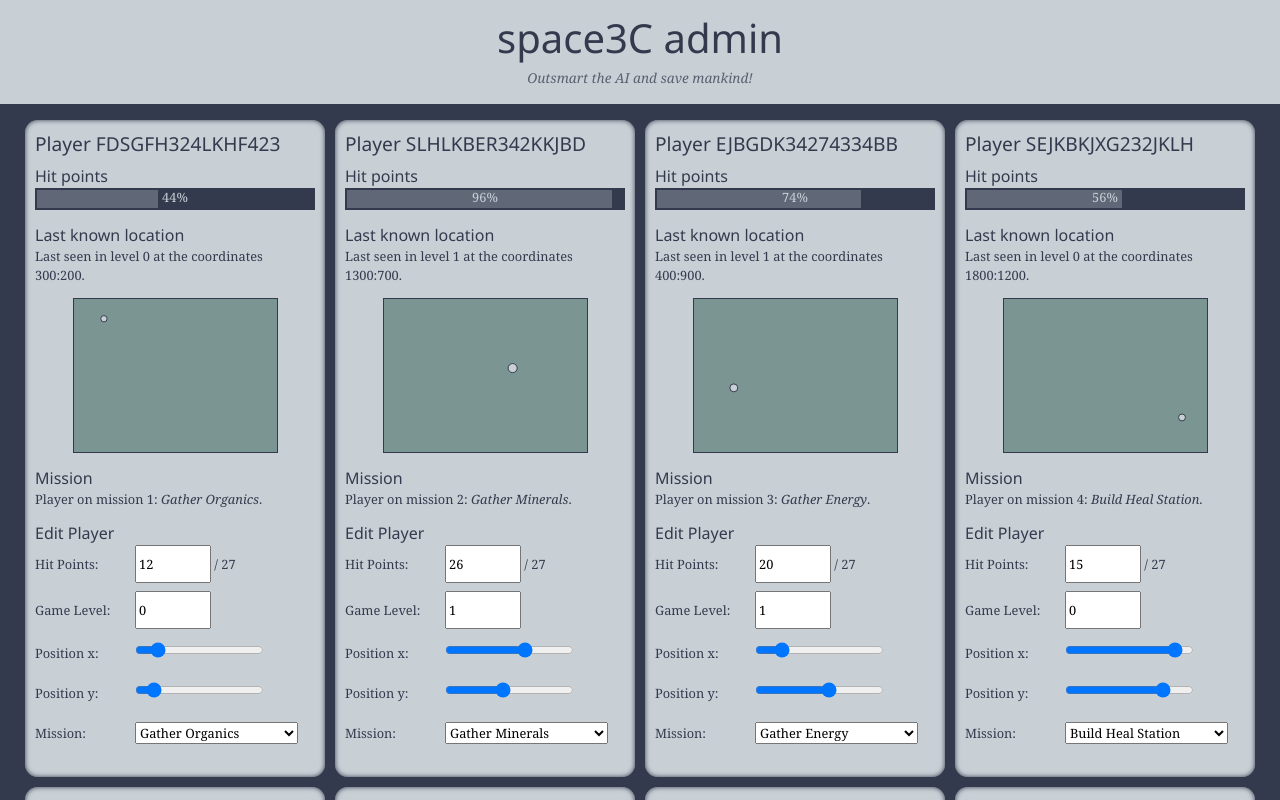
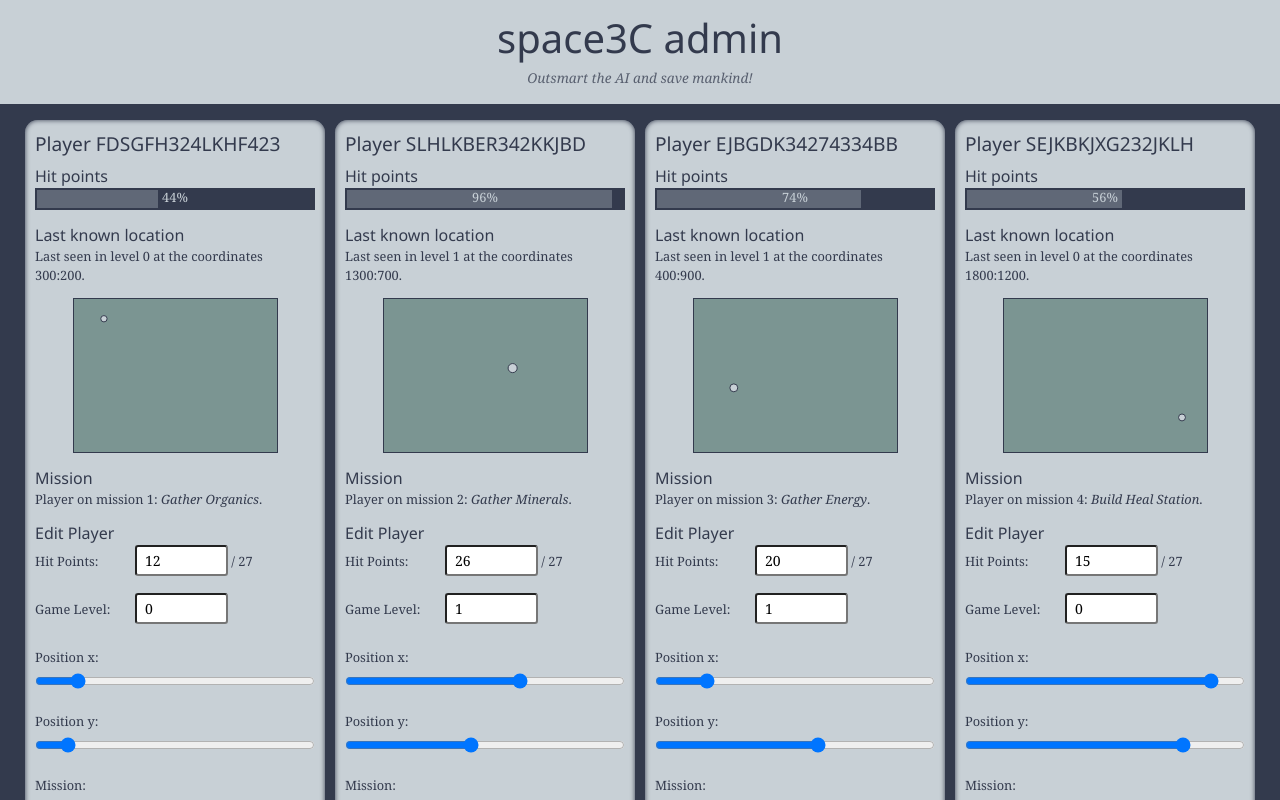
Before and after one commit to ebabel-games/space3c-admin, an Angular app: page / in a window 1280 px wide. Shown: the top 800 px of the page. Built offline with nearby package versions, Linux system fonts and the light colour scheme.

Commit message:
Start using some of Bootstrap styling.

```diff
--- a/src/app/players/players.component.html
+++ b/src/app/players/players.component.html
@@ -28,34 +28,34 @@
     <p>Player on mission {{player.mission.id}}: <em>{{player.mission.title}}</em>.</p>
 
     <h3>Edit Player</h3>
-    <div>
+    <div class="form-group">
       <label>
         <span>Hit Points:</span>
-        <input type="number" [(ngModel)]="player.hitPoints" placeholder="27" min="0" max="27"> / {{player.maxHitPoints}}
+        <input type="number" [(ngModel)]="player.hitPoints" placeholder="27" min="0" max="27" class="form-control-sm"> / {{player.maxHitPoints}}
       </label>
     </div>
-    <div>
+    <div class="form-group">
       <label>
         <span>Game Level:</span>
-        <input type="number" [(ngModel)]="player.level" placeholder="0" min="0" max="10">
+        <input type="number" [(ngModel)]="player.level" placeholder="0" min="0" max="10" class="form-control-sm">
       </label>
     </div>
-    <div>
+    <div class="form-group">
       <label>
         <span>Position x:</span>
-        <input type="range" [(ngModel)]="player.x" min="64" max="1984" step="64">
+        <input type="range" [(ngModel)]="player.x" min="64" max="1984" step="64" class="form-control-range">
       </label>
     </div>
-    <div>
+    <div class="form-group">
       <label>
         <span>Position y:</span>
-        <input type="range" [(ngModel)]="player.y" min="64" max="1489">
+        <input type="range" [(ngModel)]="player.y" min="64" max="1489" class="form-control-range">
       </label>
     </div>
-    <div>
+    <div class="form-group">
       <label>
         <span>Mission:</span>
-        <select [(ngModel)]="player.mission">
+        <select [(ngModel)]="player.mission" class="form-control form-control-sm">
           <option *ngFor="let mission of missions" [ngValue]="mission">{{mission.title}}</option>
         </select>
       </label>
```
